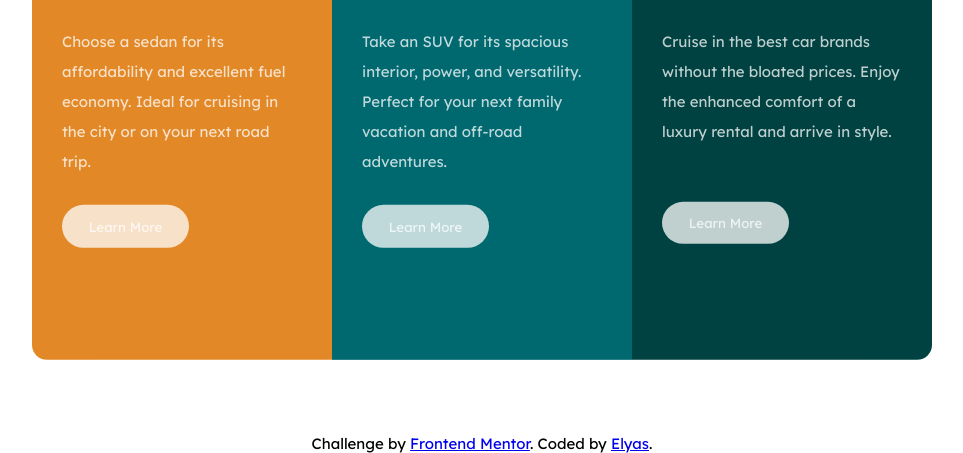
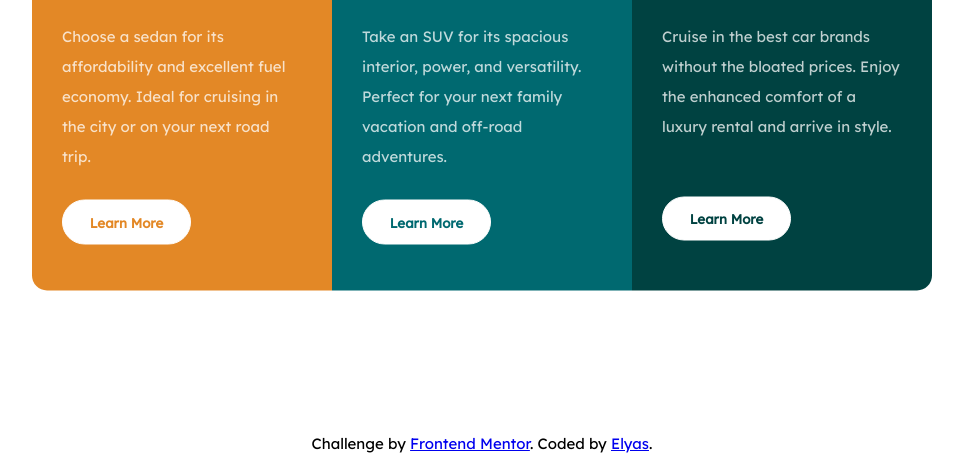
Before and after one commit to BlueElyas/3-column-preview-card-component-main, a plain HTML site: page index.html in a window 1280 px wide. Shown: the part 347-800 px from the top of the page, without its empty margins (158-1121 px from the left). Drawn offline with Linux system fonts and the light colour scheme.

Commit message:
improve button design and add hover effects

```diff
--- a/styles.css
+++ b/styles.css
@@ -40,13 +40,23 @@ body {
 
 /* Button design */
 .btn {
-    background: hsla(0, 0%, 100%, 0.75);
-    color: hsla(0, 0%, 100%, 0.75);
+    background-color: white;
     border: none;
     padding: 1em 2em;
     border-radius: 50px;
     font-family: inherit;
     margin-top: -1em;
+    font-weight: bold;
+    border: 1px solid white;
+}
+.sedans button {color: hsl(31, 77%, 52%);}
+.suvs button {color: hsl(184, 100%, 22%);}
+.luxury button {color: hsl(179, 100%, 13%);}
+
+.btn:hover {
+    cursor: pointer;
+    background-color: transparent;
+    color: white;
 }
 
 /* Media query */
@@ -57,8 +67,7 @@ body {
         position: absolute;
         top: 50%;
         left: 50%;
-        transform: translate(-50%, -50%);
-        max-width: 100%;
+        transform: translate(-50%, -50%)
     }
 
     .sedans {
@@ -75,8 +84,7 @@ body {
     .container {
         margin-left: 0;
         margin-right: 0;
-        height: 100%;
-
+        height: 400px;
     }
     .attribution {
         position: absolute;
```
